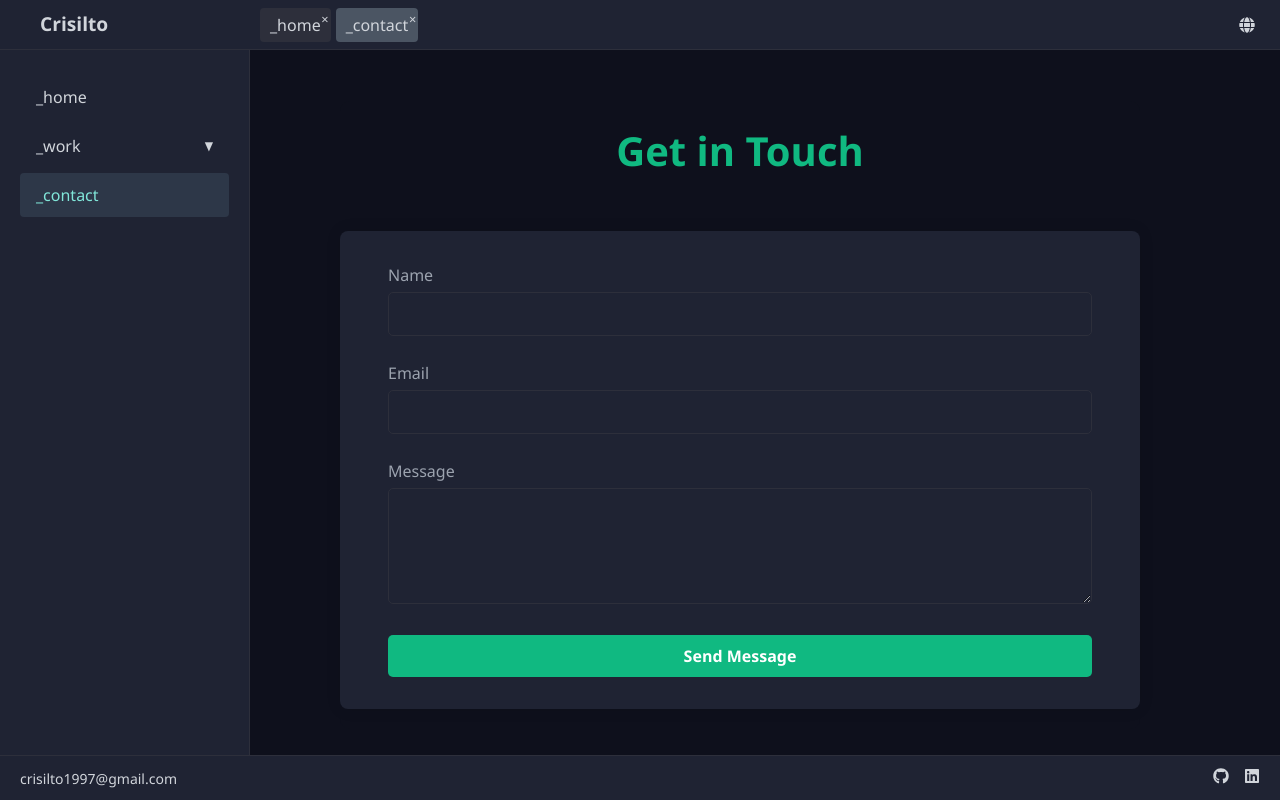
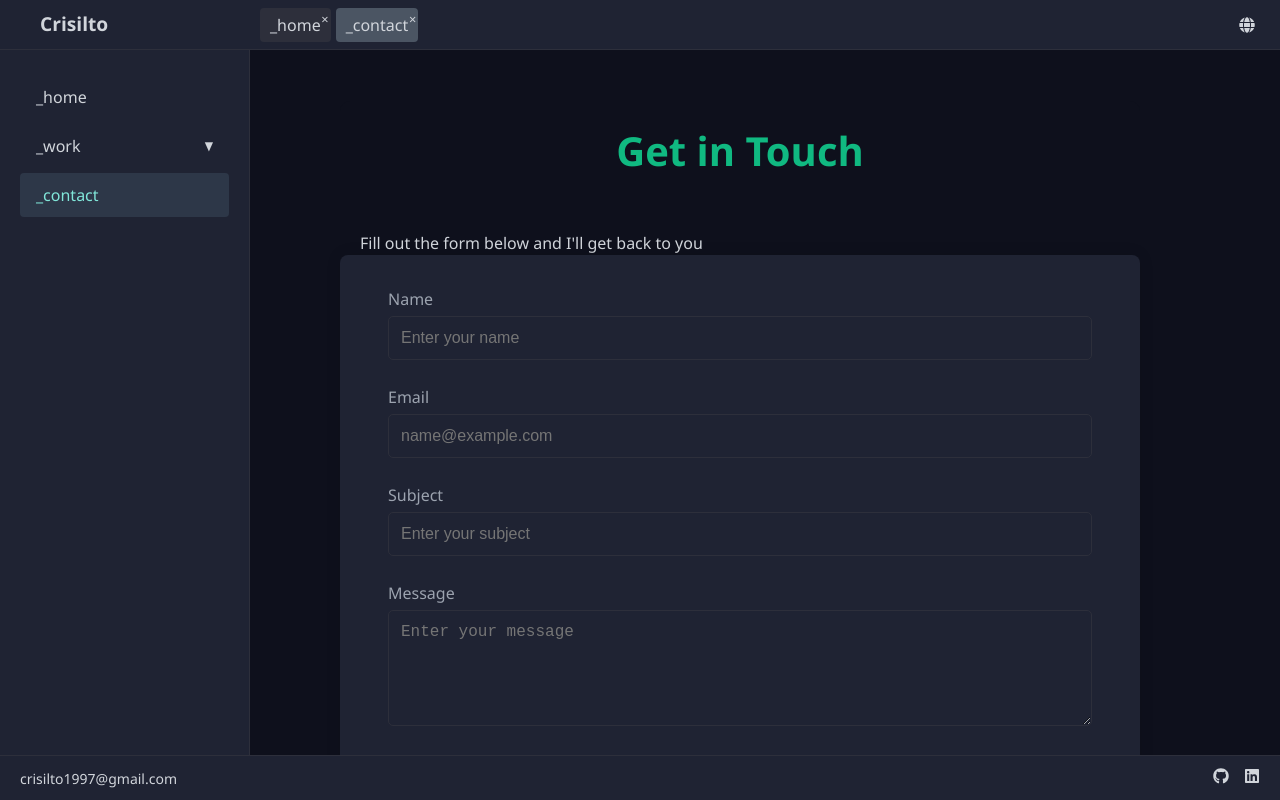
Before and after one commit to crisilto/portfolio, a React (Vite) app: page / in a window 1280 px wide. Both pictures are taken after a click on the item "_contact". Built offline with nearby package versions, Linux system fonts and the light colour scheme.

Commit message:
feat: add new divs to the Contact.jsx improving the content.

```diff
--- a/src/components/Contact.jsx
+++ b/src/components/Contact.jsx
@@ -1,44 +1,137 @@
-import PropTypes from 'prop-types';
-import useLanguage from '../context/useLanguage';
-import '../styles/Contact.css';
+import PropTypes from "prop-types";
+import { FaEnvelope, FaGithub, FaLinkedin } from "react-icons/fa";
+import useLanguage from "../context/useLanguage";
+import "../styles/Contact.css";
 
 const Contact = () => {
-  const {language} = useLanguage();
+  const { language } = useLanguage();
+  const cvUrl = language === "en" ? "/CVen.pdf" : "/CVes.pdf";
+
   const handleSubmit = (event) => {
     event.preventDefault();
-    alert(language === 'en' ? 'Form submitted!' : '¡Formulario enviado!');
+    alert(language === "en" ? "Form submitted!" : "¡Formulario enviado!");
   };
 
   return (
     <div className="contact-container">
       <h2 className="contact-title">
-        {language === 'en' ? 'Get in Touch' : 'Contáctame'}
+        {language === "en" ? "Get in Touch" : "Contáctame"}
       </h2>
+      <p className="contact-subtitle">
+        {language === "en"
+          ? "Fill out the form below and I'll get back to you"
+          : "Rellena el formulario abajo y me pondré en contacto contigo"}
+      </p>
       <div className="contact-content">
         <div className="contact-form">
           <form onSubmit={handleSubmit}>
             <div className="form-group">
               <label htmlFor="name">
-                {language === 'en' ? 'Name' : 'Nombre'}
+                {language === "en" ? "Name" : "Nombre"}
               </label>
-              <input type="text" id="name" name="name" required />
+              <input
+                type="text"
+                id="name"
+                name="name"
+                required
+                placeholder={
+                  language === "en" ? "Enter your name" : "Ingrese su nombre"
+                }
+              />
             </div>
             <div className="form-group">
               <label htmlFor="email">
-                {language === 'en' ? 'Email' : 'Correo Electrónico'}
+                {language === "en" ? "Email" : "Correo Electrónico"}
               </label>
-              <input type="email" id="email" name="email" required />
+              <input
+                type="email"
+                id="email"
+                name="email"
+                required
+                placeholder={
+                  language === "en" ? "name@example.com" : "nombre@ejemplo.com"
+                }
+              />
+            </div>
+            <div className="form-group">
+              <label htmlFor="subject">
+                {language === "en" ? "Subject" : "Asunto"}
+              </label>
+              <input
+                type="text"
+                id="subject"
+                name="subject"
+                required
+                placeholder={
+                  language === "en" ? "Enter your subject" : "Ingrese el asunto"
+                }
+              />
             </div>
             <div className="form-group">
               <label htmlFor="message">
-                {language === 'en' ? 'Message' : 'Mensaje'}
+                {language === "en" ? "Message" : "Mensaje"}
               </label>
-              <textarea id="message" name="message" rows="5" required></textarea>
+              <textarea
+                id="message"
+                name="message"
+                rows="5"
+                required
+                placeholder={
+                  language === "en"
+                    ? "Enter your message"
+                    : "Ingrese su mensaje"
+                }
+              ></textarea>
             </div>
             <button type="submit" className="submit-button">
-              {language === 'en' ? 'Send Message' : 'Enviar Mensaje'}
+              {language === "en" ? "Submit" : "Enviar"} <FaEnvelope />
             </button>
           </form>
+        </div>
+
+        <div className="second-column">
+          <div className="contact-socials">
+            <h3>{language === "en" ? "Find me on:" : "Encuéntrame en:"}</h3>
+            <div className="social-icons">
+              <a
+                href="mailto:crisilto1997@gmail.com"
+                target="_blank"
+                rel="noopener noreferrer"
+              >
+                <FaEnvelope />
+              </a>
+              <a
+                href="https://github.com/crisilto"
+                target="_blank"
+                rel="noopener noreferrer"
+              >
+                <FaGithub />
+              </a>
+              <a
+                href="https://linkedin.com/in/crisilto"
+                target="_blank"
+                rel="noopener noreferrer"
+              >
+                <FaLinkedin />
+              </a>
+            </div>
+          </div>
+
+          <div className="contact-cv">
+            <h3>!important</h3>
+            <div className="download-cv">
+              <a href={cvUrl} download className="download-cv-btn">
+                {language === "en" ? "Download My CV" : "Descargar mi CV"}
+              </a>
+            </div>
+          </div>
+
+          <div className="contact-pets">
+            <h3>const myPets = &#91; &quot;Lilith, Kenneth&quot;&#93; </h3>
+            <div className="pets-photo">
+              <img src="/public/pets.jpg" alt="My animals" className="avatar" />
+            </div>
+          </div>
         </div>
       </div>
     </div>
@@ -46,7 +139,7 @@ const Contact = () => {
 };
 
 Contact.propTypes = {
-  language: PropTypes.string.isRequired,
+  language: PropTypes.string,
 };
 
 export default Contact;
```
